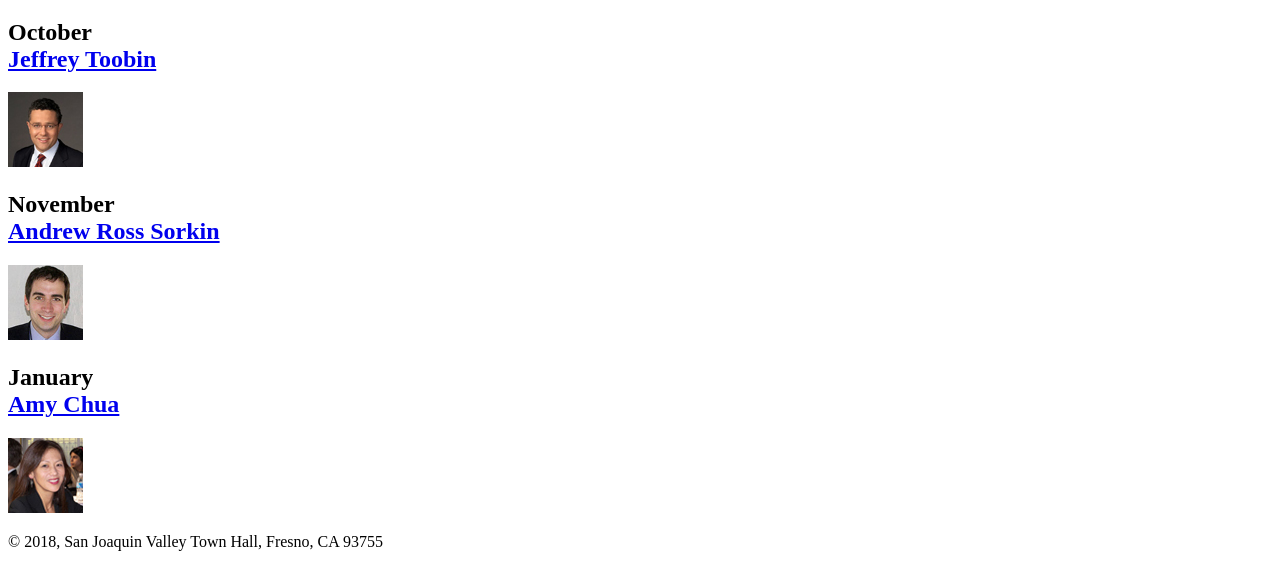
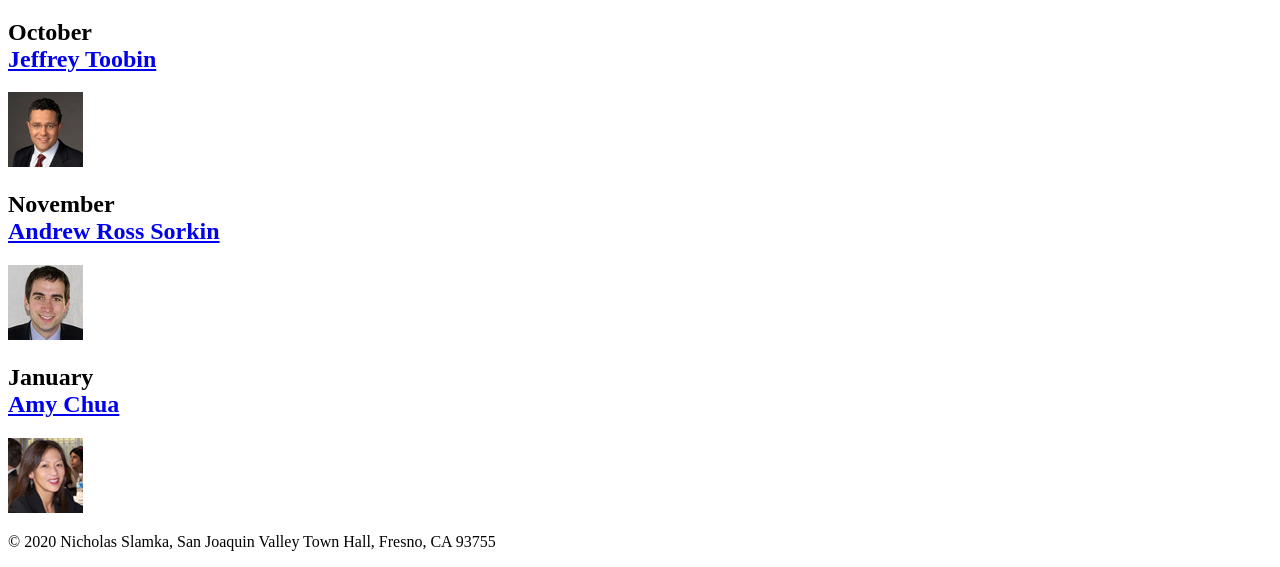
Before and after one commit to njs56/A08, a plain HTML site: page index.html in a window 1280 px wide. Shown: the part 504-1071 px from the top of the page. Drawn offline with Linux system fonts and the light colour scheme.

Commit message:
Copyright added

```diff
--- a/index.html
+++ b/index.html
@@ -31,7 +31,7 @@
 		<img src="images/chua75.jpg" alt="Chua Picture">
 	</main>
 	<footer>
-		<p>&copy; 2018, San Joaquin Valley Town Hall, Fresno, CA 93755</p>
+		<p>&copy; 2020 Nicholas Slamka, San Joaquin Valley Town Hall, Fresno, CA 93755</p>
 	</footer>
 </body>
 </html>
```
